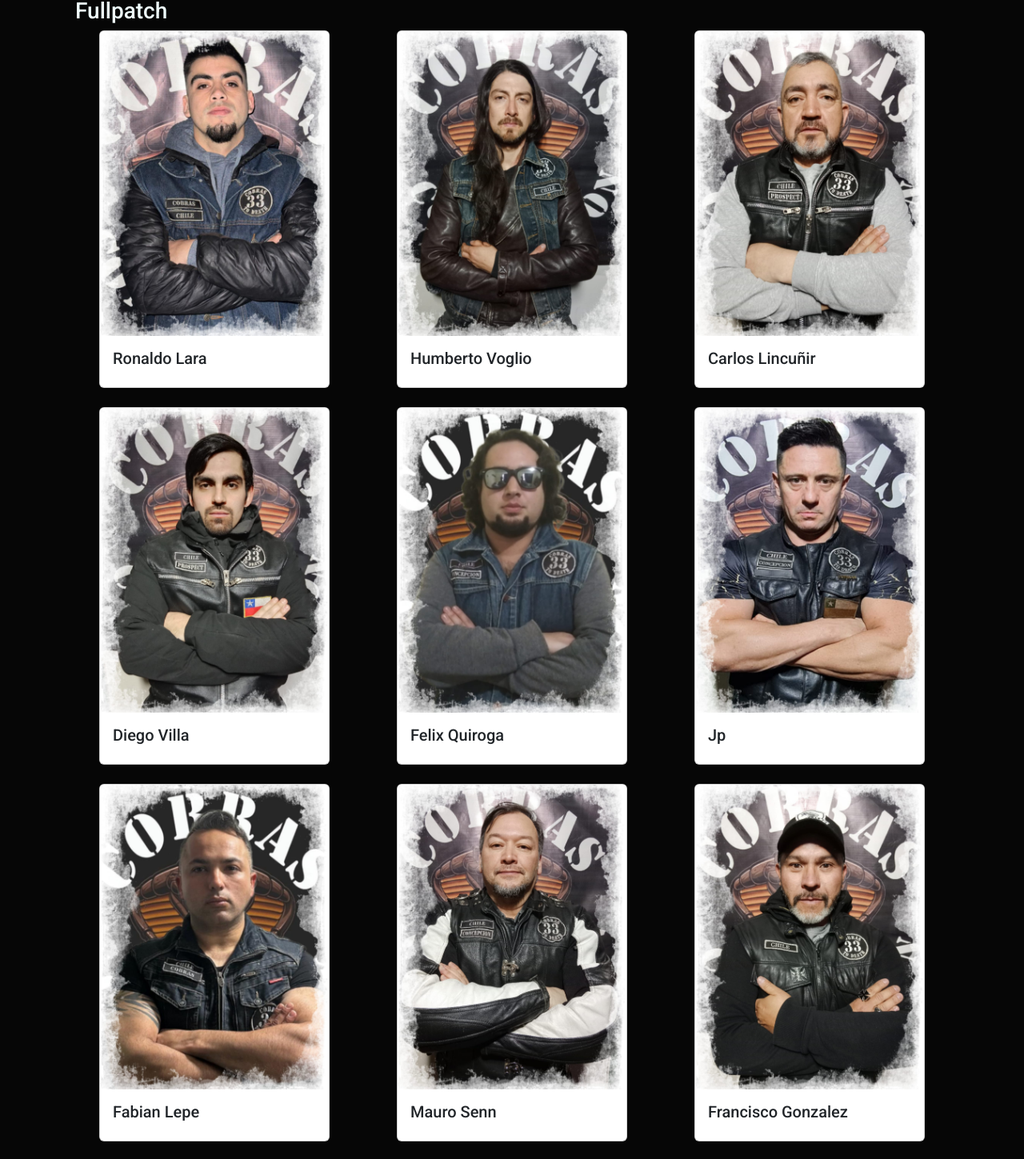
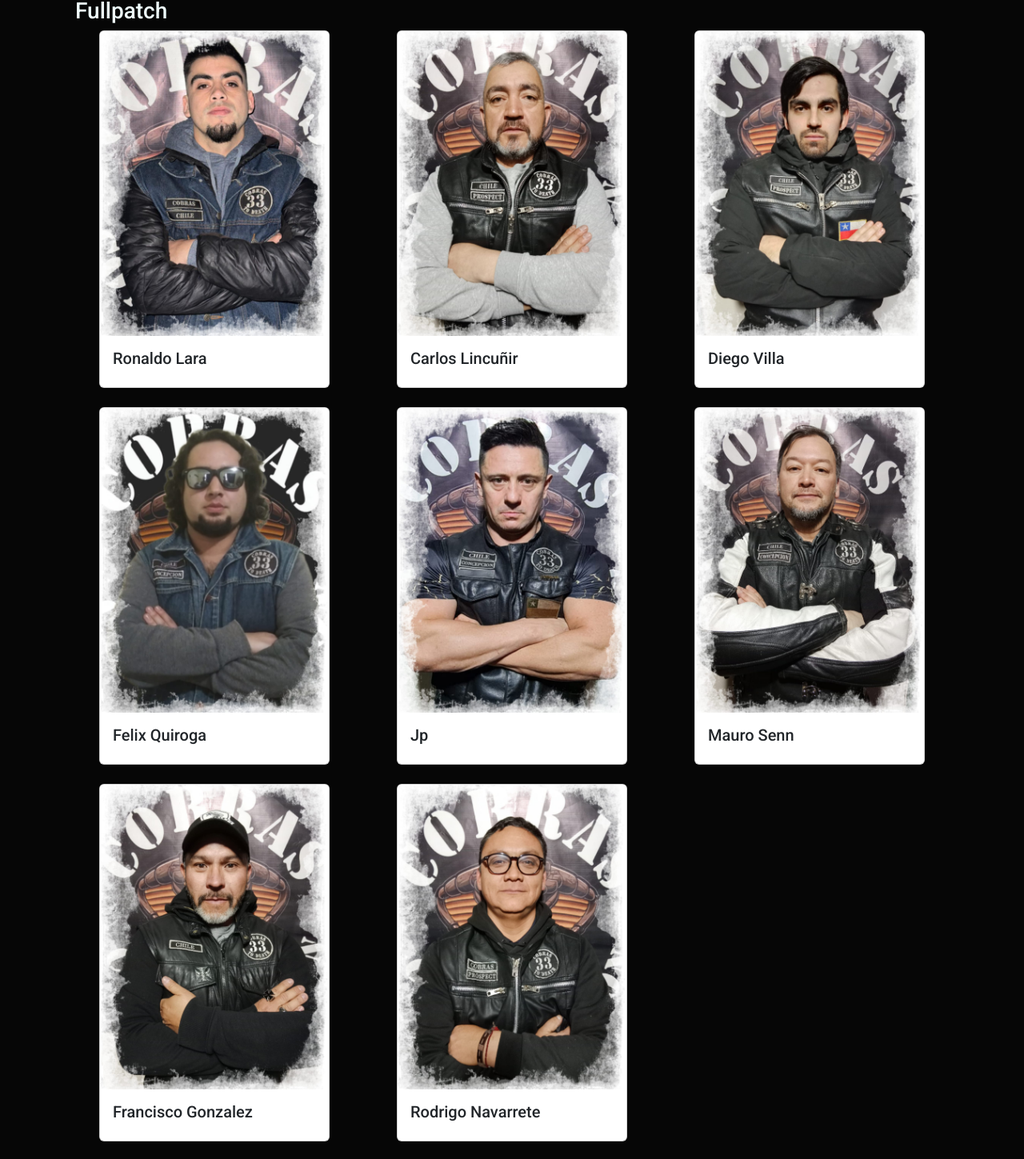
Before and after one commit to ignacioainol/cobrasmc, a React (Create React App) app: page /members in a window 1280 px wide. Shown: the part 1316-2765 px from the top of the page at 80% size. Built offline with nearby package versions, Linux system fonts and the light colour scheme.

Commit message:
Modified list of members

```diff
--- a/src/screens/MembersScreen.js
+++ b/src/screens/MembersScreen.js
@@ -112,19 +112,6 @@ export const MembersScreen = () => {
           <Card style={{ width: '18rem', margin: '0 auto' }}>
             <LazyLoadImage
               effect="blur"
-              src="/assets/images/integrants/voglio.jpeg"
-              className="card-img-top"
-            />
-            <Card.Body>
-              <Card.Title>Humberto Voglio</Card.Title>
-            </Card.Body>
-          </Card>
-        </div>
-
-        <div className="col-sm-12 col-md-6 col-lg-4 mb-4">
-          <Card style={{ width: '18rem', margin: '0 auto' }}>
-            <LazyLoadImage
-              effect="blur"
               src="/assets/images/integrants/carlos.jpeg"
               className="card-img-top"
             />
@@ -169,19 +156,6 @@ export const MembersScreen = () => {
             />
             <Card.Body>
               <Card.Title>Jp</Card.Title>
-            </Card.Body>
-          </Card>
-        </div>
-
-        <div className="col-sm-12 col-md-6 col-lg-4 mb-4">
-          <Card style={{ width: '18rem', margin: '0 auto' }}>
-            <LazyLoadImage
-              effect="blur"
-              src="/assets/images/integrants/lepe.jpeg"
-              className="card-img-top"
-            />
-            <Card.Body>
-              <Card.Title>Fabian Lepe</Card.Title>
             </Card.Body>
           </Card>
         </div>
```
